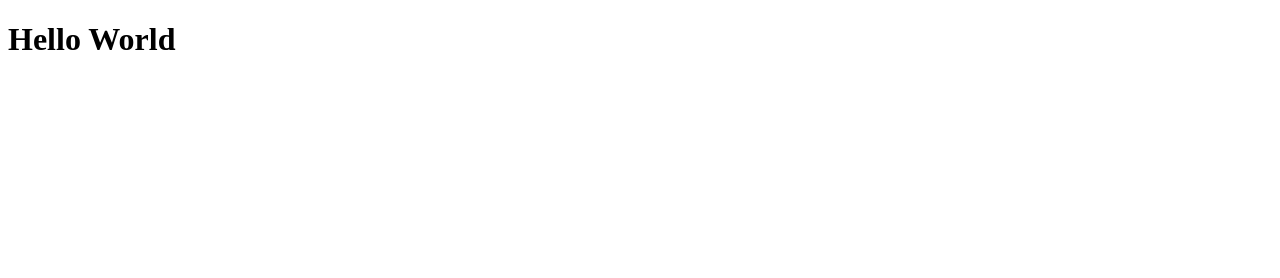
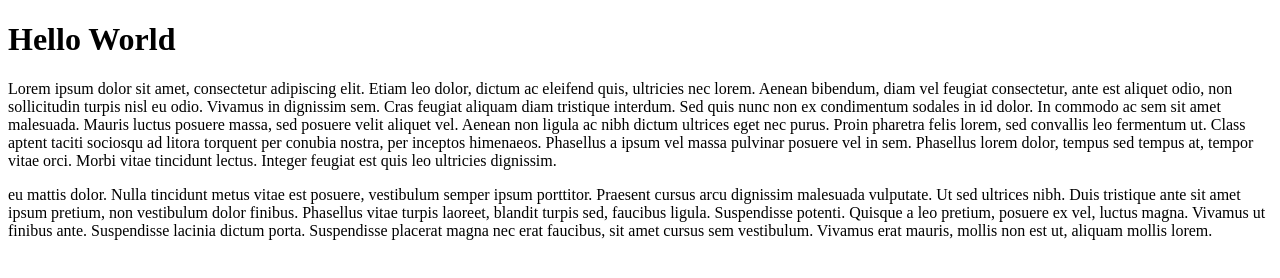
Before and after one commit to rkrug5/rkrug5.github.io, a plain HTML site: page index.html in a window 1280 px wide. Drawn offline with Linux system fonts and the light colour scheme.

Commit message:
added lipsum text

```diff
--- a/index.html
+++ b/index.html
@@ -10,7 +10,9 @@
 
 	<h1>Hello World</h1>
 
+<p>Lorem ipsum dolor sit amet, consectetur adipiscing elit. Etiam leo dolor, dictum ac eleifend quis, ultricies nec lorem. Aenean bibendum, diam vel feugiat consectetur, ante est aliquet odio, non sollicitudin turpis nisl eu odio. Vivamus in dignissim sem. Cras feugiat aliquam diam tristique interdum. Sed quis nunc non ex condimentum sodales in id dolor. In commodo ac sem sit amet malesuada. Mauris luctus posuere massa, sed posuere velit aliquet vel. Aenean non ligula ac nibh dictum ultrices eget nec purus. Proin pharetra felis lorem, sed convallis leo fermentum ut. Class aptent taciti sociosqu ad litora torquent per conubia nostra, per inceptos himenaeos. Phasellus a ipsum vel massa pulvinar posuere vel in sem. Phasellus lorem dolor, tempus sed tempus at, tempor vitae orci. Morbi vitae tincidunt lectus. Integer feugiat est quis leo ultricies dignissim.</p>
 
+<p> eu mattis dolor. Nulla tincidunt metus vitae est posuere, vestibulum semper ipsum porttitor. Praesent cursus arcu dignissim malesuada vulputate. Ut sed ultrices nibh. Duis tristique ante sit amet ipsum pretium, non vestibulum dolor finibus. Phasellus vitae turpis laoreet, blandit turpis sed, faucibus ligula. Suspendisse potenti. Quisque a leo pretium, posuere ex vel, luctus magna. Vivamus ut finibus ante. Suspendisse lacinia dictum porta. Suspendisse placerat magna nec erat faucibus, sit amet cursus sem vestibulum. Vivamus erat mauris, mollis non est ut, aliquam mollis lorem.</p>
 
 
 
```
